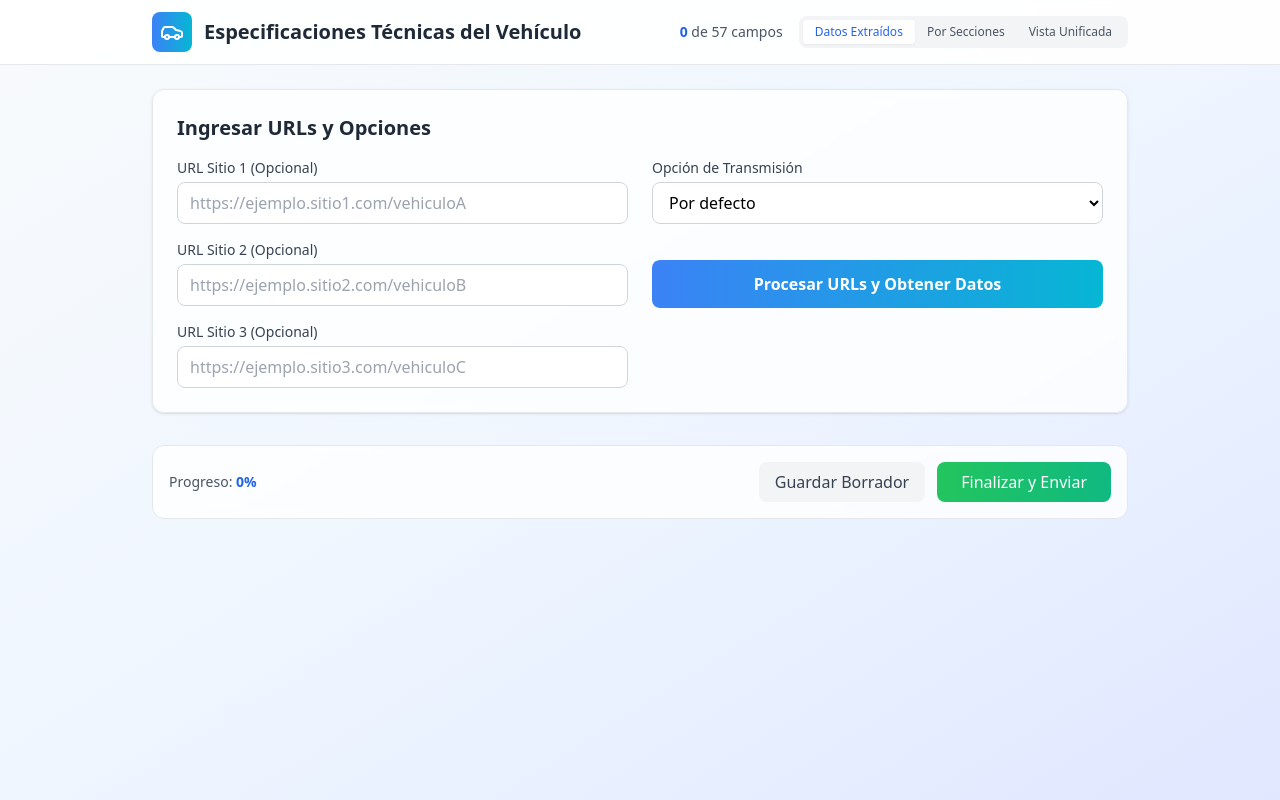
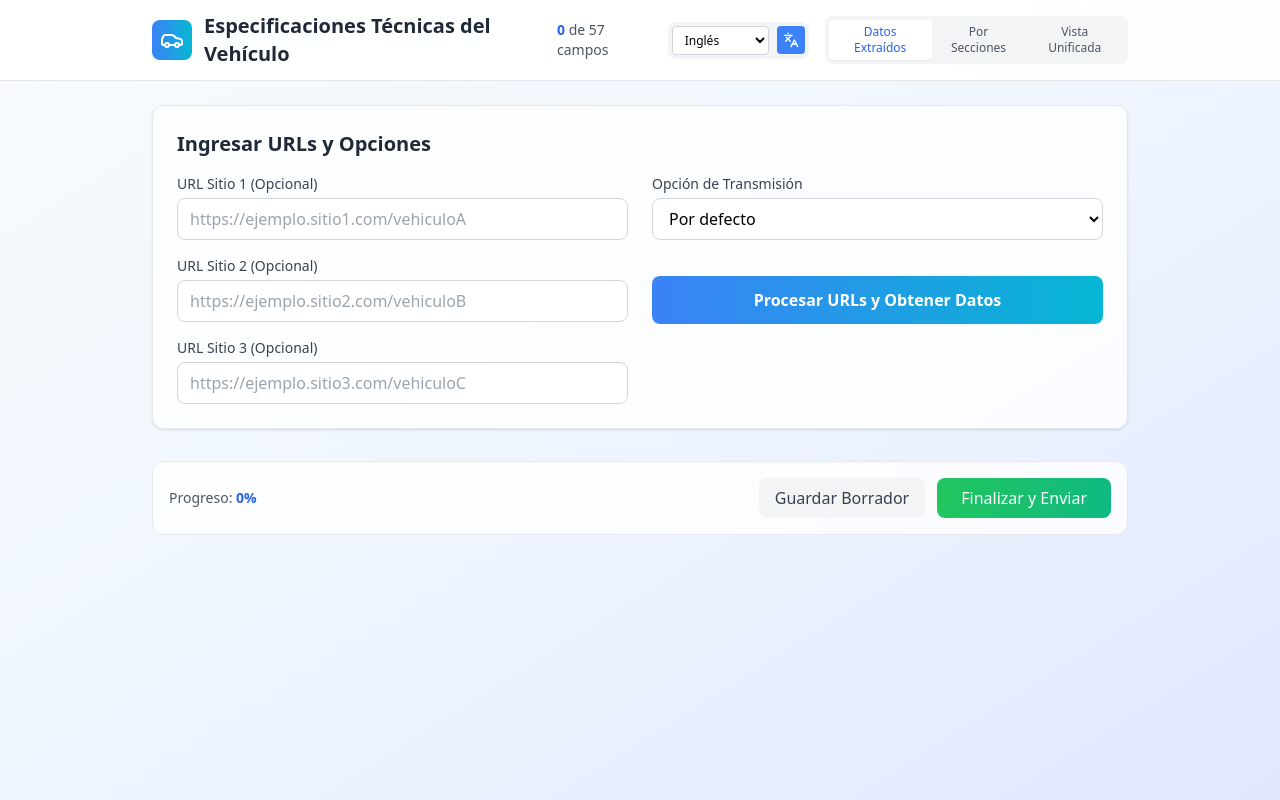
Before and after one commit to MaxiE97/homologation_vehicle, a React (Vite) app in the folder frontend/: page / in a window 1280 px wide. Built offline with nearby package versions, Linux system fonts and the light colour scheme.

Commit message:
Paso 1.3: Selección de Idioma, Botón de Traducción y Externalización de Constantes de Localización

```diff
--- a/frontend/src/components/layout/FormHeader.tsx
+++ b/frontend/src/components/layout/FormHeader.tsx
@@ -1,14 +1,27 @@
-// src/components/layout/FormHeader.tsx
+// frontend/src/components/layout/FormHeader.tsx
 import React from 'react';
-import { Car } from 'lucide-react';
+import { Car, Languages } from 'lucide-react';
 
 type ViewMode = 'extracted' | 'sections' | 'unified';
+
+// Definimos la interfaz Language aquí si no la importamos de otro lado
+// (Es mejor definirla una vez en localization.ts y exportarla,
+// pero para el FormHeader, si solo necesita la estructura, definirla aquí es rápido)
+interface Language {
+  code: string;
+  name: string;
+}
 
 interface FormHeaderProps {
   completedFields: number;
   totalFields: number;
   viewMode: ViewMode;
   onViewModeChange: (mode: ViewMode) => void;
+  // Añadimos las props que faltaban:
+  supportedLanguages: Language[];
+  selectedLanguage: string;
+  onLanguageChange: (languageCode: string) => void;
+  onTranslateRequest: () => void;
 }
 
 const FormHeader: React.FC<FormHeaderProps> = ({
@@ -16,6 +29,10 @@ const FormHeader: React.FC<FormHeaderProps> = ({
   totalFields,
   viewMode,
   onViewModeChange,
+  supportedLanguages, // Ahora es una prop reconocida
+  selectedLanguage,   // Ahora es una prop reconocida
+  onLanguageChange,   // Ahora es una prop reconocida
+  onTranslateRequest, // Ahora es una prop reconocida
 }) => {
   return (
     <div className="bg-white/90 backdrop-blur-sm border-b border-gray-200 sticky top-0 z-50">
@@ -33,6 +50,28 @@ const FormHeader: React.FC<FormHeaderProps> = ({
           <div className="flex items-center space-x-4">
             <div className="text-sm text-gray-600">
               <span className="font-semibold text-blue-600">{completedFields}</span> de {totalFields} campos
+            </div>
+
+            <div className="flex items-center space-x-2 bg-gray-100 rounded-lg p-1">
+              <select
+                value={selectedLanguage}
+                onChange={(e) => onLanguageChange(e.target.value)}
+                className="px-2 py-1 text-xs font-medium rounded bg-white border border-gray-300 focus:outline-none focus:border-blue-500"
+                aria-label="Seleccionar idioma"
+              >
+                {supportedLanguages.map(lang => (
+                  <option key={lang.code} value={lang.code}>
+                    {lang.name}
+                  </option>
+                ))}
+              </select>
+              <button
+                onClick={onTranslateRequest}
+                title="Traducir valores finales predefinidos"
+                className="p-1.5 text-xs font-medium rounded transition-colors bg-blue-500 text-white hover:bg-blue-600"
+              >
+                <Languages className="w-4 h-4" />
+              </button>
             </div>
 
             <div className="flex bg-gray-100 rounded-lg p-1">
--- /dev/null
+++ b/frontend/src/constants/localization.ts
@@ -0,0 +1,69 @@
+// frontend/src/constants/localization.ts
+
+export interface Language {
+  code: string;
+  name: string;
+}
+
+export const supportedLanguages: Language[] = [
+  { code: 'es', name: 'Español' },
+  { code: 'en', name: 'Inglés' },
+  { code: 'de', name: 'Alemán' },
+  { code: 'pt', name: 'Portugués' },
+  // Puedes añadir más idiomas aquí
+];
+
+// Ejemplo de un diccionario de traducciones predefinidas
+// La clave externa es el field.key, la interna es el valor original, y luego el valor traducido.
+export const predefinedTranslations: Record<string, Record<string, Record<string, string>>> = {
+  // Ejemplo para el campo 'working_principle' (Principio de funcionamiento)
+  // (Este es el 'key' del FieldConfig en vehicleFormSections.tsx)
+  'working_principle': {
+    'In-line': { // Valor original que podría venir del backend o ser un estándar
+      'es': 'En línea',
+      'de': 'In Reihe',
+      'pt': 'Em linha'
+    },
+    'V-engine': {
+      'es': 'Motor en V',
+      'de': 'V-Motor',
+      'pt': 'Motor em V'
+    },
+    // ... más valores a traducir para el campo 'working_principle'
+  },
+  // Ejemplo para el campo 'fuel' (Combustible)
+  'fuel': {
+    'Gasoline': {
+      'es': 'Gasolina',
+      'de': 'Benzin',
+      'pt': 'Gasolina'
+    },
+    'Diesel': {
+      'es': 'Diésel',
+      'de': 'Diesel',
+      'pt': 'Diesel'
+    },
+    // ... más valores para 'fuel'
+  },
+  // Ejemplo para el campo 'direct_injection' (Inyección directa) que usa "Sí"/"No"
+  'direct_injection': {
+    'Sí': { // Asumiendo que el valor base podría ser "Sí" si se procesa en español primero
+      'en': 'Yes',
+      'de': 'Ja',
+      'pt': 'Sim'
+    },
+    'No': {
+      'en': 'No',
+      'de': 'Nein',
+      'pt': 'Não'
+    },
+    // También podrías tener las versiones en inglés como base si los datos vienen así
+    'Yes': {
+        'es': 'Sí',
+        'de': 'Ja',
+        'pt': 'Sim'
+    }
+    // Considera una estrategia consistente para el "valor original"
+  }
+  // ... más campos con valores predefinidos a traducir
+};
--- a/frontend/src/pages/VehicleHomologationPage.tsx
+++ b/frontend/src/pages/VehicleHomologationPage.tsx
@@ -1,35 +1,42 @@
 // frontend/src/pages/VehicleHomologationPage.tsx
-import { useState, useMemo } from 'react';
-import FormHeader from '../components/layout/FormHeader'; //
-import FormActions from '../components/layout/FormActions'; //
-import ExtractedDataView from '../components/vehicleForm/ExtractedDataView'; //
-import SectionsView from '../components/vehicleForm/SectionsView'; //
-import UnifiedView from '../components/vehicleForm/UnifiedView'; //
+import { useState, useMemo, useCallback } from 'react';
+import FormHeader from '../components/layout/FormHeader';
+import FormActions from '../components/layout/FormActions';
+import ExtractedDataView from '../components/vehicleForm/ExtractedDataView';
+import SectionsView from '../components/vehicleForm/SectionsView';
+import UnifiedView from '../components/vehicleForm/UnifiedView';
 import UrlInputSection from '../components/vehicleForm/UrlInputSection';
-import type { FieldConfig, FormData, ExtractedData, CollapsedSections } from '../types/vehicleSpecs'; //
+import type { FormData, ExtractedData, CollapsedSections } from '../types/vehicleSpecs'; //
 import { sections as allSections } from '../constants/vehicleFormSections'; //
+import { supportedLanguages, predefinedTranslations } from '../constants/localization';
 
 type ViewMode = 'extracted' | 'sections' | 'unified';
 
-// Función para generar datos simulados
-const generateMockData = (sections: typeof allSections): { mockExtractedData: ExtractedData, mockFormData: FormData } => {
+const generateMockData = (sections: typeof allSections): { mockExtractedData: ExtractedData, initialFormData: FormData } => {
   const mockExtractedData: ExtractedData = {};
-  const mockFormData: FormData = {};
+  const initialFormData: FormData = {}; // Cambiado el nombre para claridad
 
   sections.forEach(section => {
     section.fields.forEach(field => {
-      const site1Value = Math.random() > 0.3 ? `${field.label} S1 - ${Math.floor(Math.random() * 1000)}` : (Math.random() > 0.5 ? null : 'N/A');
+      let site1Value = Math.random() > 0.3 ? `${field.label} S1 - ${Math.floor(Math.random() * 1000)}` : (Math.random() > 0.5 ? null : 'N/A');
       const site2Value = Math.random() > 0.4 ? `${field.label} S2 - ${Math.floor(Math.random() * 1000)}` : null;
       const site3Value = Math.random() > 0.2 ? `${field.label} S3 - ${Math.floor(Math.random() * 1000)}` : 'N/A';
 
-      // Esta asignación ahora es válida porque ExtractedData permite null
+      // Inyectar valores conocidos para probar la traducción (estos serían los "originales" en inglés)
+      if (field.key === 'working_principle' && Math.random() > 0.5) site1Value = 'In-line';
+      else if (field.key === 'fuel' && Math.random() > 0.5) site1Value = 'Gasoline';
+      else if (field.key === 'direct_injection' && Math.random() > 0.5) {
+          // Asumimos que el valor base para Sí/No es el inglés para el diccionario
+          site1Value = Math.random() > 0.5 ? 'Yes' : 'No';
+      }
+
+
       mockExtractedData[field.key] = {
-        site1: field.type === 'number' && site1Value && site1Value !== 'N/A' ? parseFloat(site1Value.split('-').pop()!) : site1Value,
-        site2: field.type === 'number' && site2Value ? parseFloat(site2Value.split('-').pop()!) : site2Value,
-        site3: field.type === 'number' && site3Value && site3Value !== 'N/A' ? parseFloat(site3Value.split('-').pop()!) : site3Value,
+        site1: field.type === 'number' && site1Value && site1Value !== 'N/A' ? parseFloat(String(site1Value).split('-').pop()!) : site1Value,
+        site2: field.type === 'number' && site2Value ? parseFloat(String(site2Value).split('-').pop()!) : site2Value,
+        site3: field.type === 'number' && site3Value && site3Value !== 'N/A' ? parseFloat(String(site3Value).split('-').pop()!) : site3Value,
       };
 
-      // La lógica para mockFormData ya intenta evitar nulls para el valor final
       let finalValue: string | number | null = mockExtractedData[field.key]?.site1;
       if (finalValue === null || finalValue === 'N/A') {
         finalValue = mockExtractedData[field.key]?.site2;
@@ -38,20 +45,20 @@ const generateMockData = (sections: typeof allSections): { mockExtractedData: Ex
         finalValue = mockExtractedData[field.key]?.site3;
       }
       if (finalValue === null || finalValue === 'N/A' || (typeof finalValue === 'string' && finalValue.trim() === '')) {
-        finalValue = field.type === 'number' ? 0 : (field.options && field.options.length > 0 ? field.options[0] : `Por defecto ${field.label}`);
+        // Aseguramos que el valor por defecto para select sea una opción válida si es posible
+        finalValue = field.type === 'number' ? 0 : (field.options && field.options.length > 0 ? field.options[0] : `Default ${field.label}`);
       }
-      // Si es un select y el valor final no es una opción válida, se podría ajustar.
-      // Por ahora, la lógica de arriba asegura que no sea null.
-      mockFormData[field.key] = finalValue as string | number;
+      initialFormData[field.key] = finalValue as string | number;
     });
   });
 
-  return { mockExtractedData, mockFormData };
+  return { mockExtractedData, initialFormData };
 };
 
 
 const VehicleHomologationPage = () => {
-  const [formData, setFormData] = useState<FormData>({});
+  const [formData, setFormData] = useState<FormData>({}); // Este será el que se muestra y edita, puede estar traducido
+  const [originalFormData, setOriginalFormData] = useState<FormData>({}); // Este guardará los valores "madre" en inglés
   const [collapsedSections, setCollapsedSections] = useState<CollapsedSections>({});
   const [viewMode, setViewMode] = useState<ViewMode>('extracted');
   const [extractedData, setExtractedData] = useState<ExtractedData>({});
@@ -61,8 +68,15 @@ const VehicleHomologationPage = () => {
   const [url3, setUrl3] = useState<string>('');
   const [transmissionOption, setTransmissionOption] = useState<string>('Por defecto');
 
-  const updateField = (field: string, value: string) => {
-    setFormData(prev => ({ ...prev, [field]: value }));
+  // Asumimos que 'en' es el código para Inglés en supportedLanguages
+  const [selectedLanguage, setSelectedLanguage] = useState<string>('en');
+
+  const updateField = (fieldKey: string, value: string) => {
+    // Cuando un campo se edita, actualizamos formData.
+    // También podríamos decidir si esta edición debe actualizar originalFormData
+    // o si las traducciones se pierden/revierten al editar.
+    // Por ahora, solo actualiza formData. Si se traduce de nuevo, usará originalFormData.
+    setFormData(prev => ({ ...prev, [fieldKey]: value }));
   };
 
   const updateExtractedField = (fieldKey: string, site: string, value: string) => {
@@ -76,7 +90,7 @@ const VehicleHomologationPage = () => {
   };
 
   const updateFinalValue = (fieldKey: string, value: string) => {
-    updateField(fieldKey, value);
+    updateField(fieldKey, value); // Esto ya actualiza formData
   };
 
   const toggleSection = (sectionIndex: number) => {
@@ -87,31 +101,92 @@ const VehicleHomologationPage = () => {
   };
 
   const handleProcessUrls = () => {
-    console.log("Procesando URLs (simulado):");
-    console.log("URL 1:", url1);
-    console.log("URL 2:", url2);
-    console.log("URL 3:", url3);
-    console.log("Opción de Transmisión:", transmissionOption);
-
-    // Generar y establecer los datos simulados
-    const { mockExtractedData, mockFormData } = generateMockData(allSections);
+    const { mockExtractedData, initialFormData } = generateMockData(allSections);
     setExtractedData(mockExtractedData);
-    setFormData(mockFormData);
-
-    console.log("Datos extraídos simulados:", mockExtractedData);
-    console.log("Datos de formulario (finales) simulados:", mockFormData);
+    setOriginalFormData(initialFormData); // Guardamos los datos originales
+    setFormData(initialFormData);        // Establecemos formData con los originales (inglés por defecto)
+    setSelectedLanguage('en'); // Siempre volvemos a inglés al procesar nuevas URLs
   };
 
-  const totalFields = useMemo(() => allSections.reduce((acc, section) => acc + section.fields.length, 0), [allSections]);
+  const handleLanguageChange = (languageCode: string) => {
+    setSelectedLanguage(languageCode);
+    // Si el usuario cambia de idioma, NO traducimos automáticamente.
+    // Dejamos que presione el botón "Traducir" explícitamente.
+    // Si el idioma seleccionado es 'en', restauramos desde originalFormData.
+    if (languageCode === 'en') {
+      setFormData(originalFormData);
+      console.log("Idioma cambiado a Inglés. Mostrando valores originales.");
+    }
+  };
+
+  const handleTranslateFinalValues = useCallback(() => {
+    if (selectedLanguage === 'en') {
+      setFormData(originalFormData);
+      alert('Valores restaurados al Inglés original.');
+      return;
+    }
+
+    console.log(`Traduciendo valores finales de originalFormData al idioma: ${selectedLanguage}`);
+    const newTranslatedFormData: FormData = { ...originalFormData }; // Empezar con una copia de los originales
+    let changesMade = false;
+
+    for (const fieldKey in originalFormData) { // Iterar sobre los datos originales
+      const originalValue = String(originalFormData[fieldKey]);
+
+      if (predefinedTranslations[fieldKey] && predefinedTranslations[fieldKey][originalValue]) {
+        const translationForCurrentLang = predefinedTranslations[fieldKey][originalValue][selectedLanguage];
+        if (translationForCurrentLang) {
+          newTranslatedFormData[fieldKey] = translationForCurrentLang;
+          changesMade = true;
+          console.log(`Campo '${fieldKey}': Original '${originalValue}' -> Traducido '${translationForCurrentLang}'`);
+        } else {
+          // Si no hay traducción para el idioma actual, mantener el valor original (inglés)
+          newTranslatedFormData[fieldKey] = originalValue;
+        }
+      } else {
+        // Si el campo o el valor no están en el diccionario, mantener el valor original (inglés)
+        newTranslatedFormData[fieldKey] = originalValue;
+      }
+    }
+
+    setFormData(newTranslatedFormData); // Actualizar formData con los valores (traducidos o no)
+
+    if (changesMade) {
+      alert(`Valores traducidos (o intentados traducir) a: ${supportedLanguages.find(l=>l.code === selectedLanguage)?.name}. Revisa la consola.`);
+    } else {
+      alert(`No se encontraron traducciones predefinidas aplicables para ${supportedLanguages.find(l=>l.code === selectedLanguage)?.name}. Se muestran valores originales.`);
+    }
+  }, [originalFormData, selectedLanguage]); // Dependemos de originalFormData y selectedLanguage
+
+  const totalFields = useMemo(() => allSections.reduce((acc, section) => acc + section.fields.length, 0), []);
   const completedFields = useMemo(() => Object.keys(formData).filter(key => formData[key] && String(formData[key]).trim() !== '').length, [formData]);
   const completedPercentage = useMemo(() => totalFields > 0 ? Math.round((completedFields / totalFields) * 100) : 0, [completedFields, totalFields]);
 
   const handleSaveDraft = () => {
-    console.log("Guardar Borrador:", { urls: {url1, url2, url3}, transmission: transmissionOption, data: formData, extracted: extractedData });
+    console.log("Guardar Borrador:", {
+      urls: {url1, url2, url3},
+      transmission: transmissionOption,
+      language: selectedLanguage,
+      data: formData, // Datos actualmente mostrados (pueden estar traducidos)
+      originalData: originalFormData, // Datos originales en inglés
+      extracted: extractedData
+    });
   };
 
   const handleSubmit = () => {
-    console.log("Finalizar y Enviar:", { urls: {url1, url2, url3}, transmission: transmissionOption, data: formData });
+    // formData ya contiene los valores en el idioma deseado (si se tradujo)
+    // o en inglés si no se tradujo o se volvió a inglés.
+    const finalDataForExport = allSections.flatMap(section =>
+      section.fields.map(field => ({
+        Key: field.label,
+        "Valor Final": formData[field.key] || "-"
+      }))
+    );
+
+    console.log("Finalizar y Enviar (Simulado):");
+    console.log("Idioma para la plantilla:", selectedLanguage); // Este es el idioma para la plantilla DOCX
+    console.log("Datos Finales para Exportar (pueden estar traducidos):", finalDataForExport);
+    alert(`Simulación de envío para exportar en ${selectedLanguage}. Revisa la consola.`);
   };
 
 
@@ -122,6 +197,10 @@ const VehicleHomologationPage = () => {
         totalFields={totalFields}
         viewMode={viewMode}
         onViewModeChange={setViewMode}
+        supportedLanguages={supportedLanguages}
+        selectedLanguage={selectedLanguage}
+        onLanguageChange={handleLanguageChange} // Usamos el nuevo manejador
+        onTranslateRequest={handleTranslateFinalValues}
       />
 
       <div className="max-w-5xl mx-auto px-6 py-6">
@@ -139,9 +218,9 @@ const VehicleHomologationPage = () => {
           />
         )}
 
-        {viewMode === 'extracted' && Object.keys(extractedData).length > 0 && ( // Solo mostrar si hay datos extraídos
+        {viewMode === 'extracted' && Object.keys(extractedData).length > 0 && (
           <ExtractedDataView
-            formData={formData}
+            formData={formData} // Este es el que se muestra y edita
             extractedData={extractedData}
             onExtractedDataChange={updateExtractedField}
             onFinalValueChange={updateFinalValue}
@@ -149,7 +228,7 @@ const VehicleHomologationPage = () => {
         )}
         {viewMode === 'sections' && (
           <SectionsView
-            formData={formData}
+            formData={formData} // Este es el que se muestra y edita
             collapsedSections={collapsedSections}
             onToggleSection={toggleSection}
             onFieldChange={updateField}
@@ -157,7 +236,7 @@ const VehicleHomologationPage = () => {
         )}
         {viewMode === 'unified' && (
           <UnifiedView
-            formData={formData}
+            formData={formData} // Este es el que se muestra y edita
             onFieldChange={updateField}
           />
         )}
```
